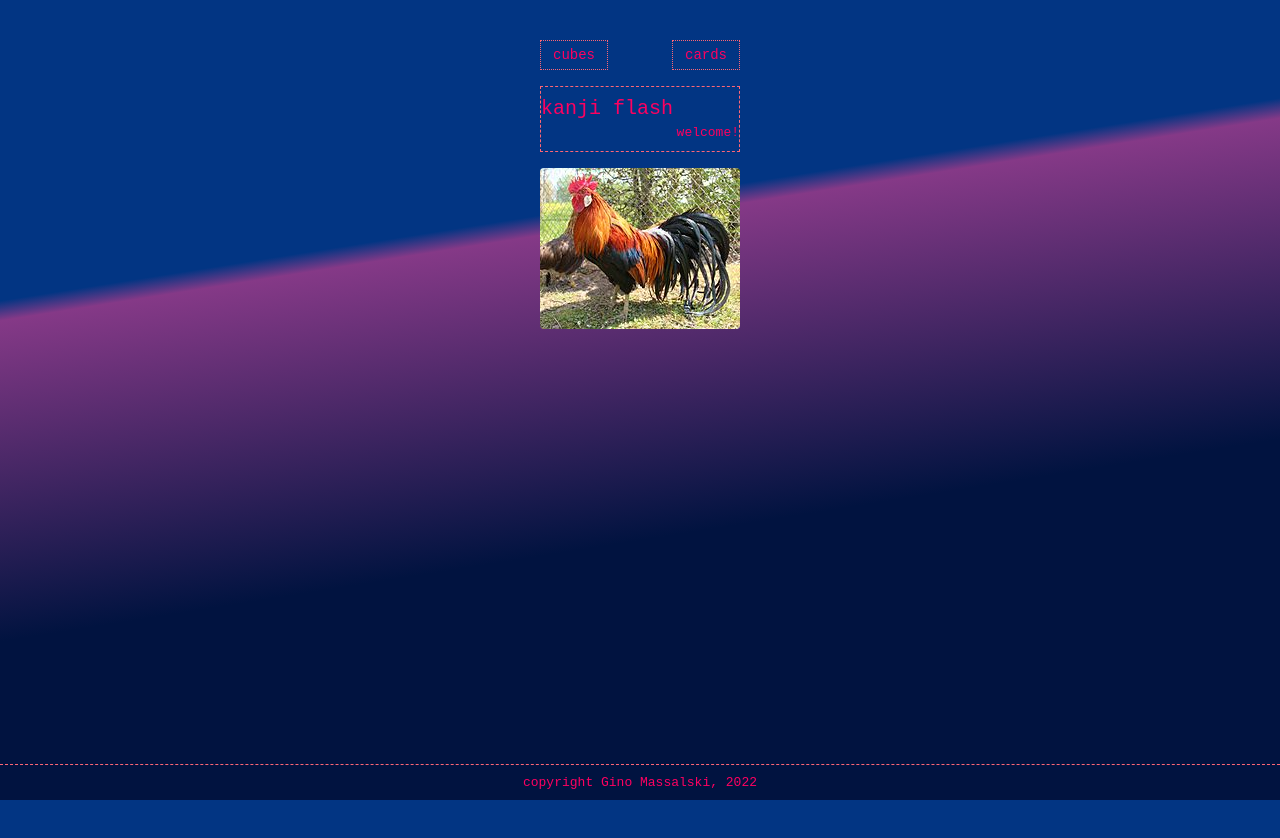
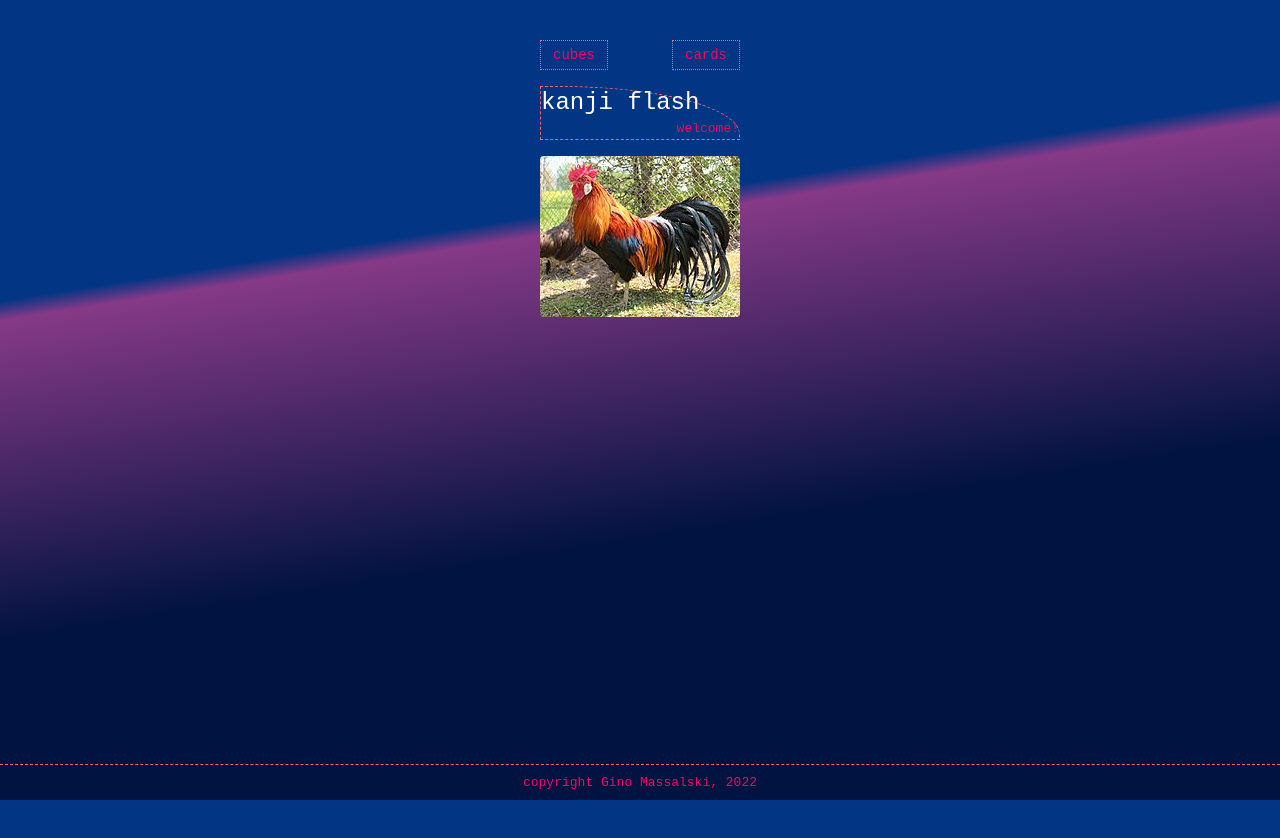
Before and after one commit to ginkgobilobatree/KanjiFlashChicken, a React (Create React App) app: page / in a window 1280 px wide. Built offline with nearby package versions, Linux system fonts and the light colour scheme.

Commit message:
style: header

```diff
--- a/src/pages/Header.jsx
+++ b/src/pages/Header.jsx
@@ -4,8 +4,8 @@ import { Link } from "react-router-dom";
 export default function Header() {
   const [cubeCard, setCubeCard] = useState("welcome!");//changes the Header to Chicken | Cubes | Cards
   const style = {
-    div: "mt-4 w-[200px] mx-auto py-2 border border-dry border-dashed",
-    h1: "text-xl text-juicy",
+    div: "mt-4 w-[200px] mx-auto border border-dry border-dashed rounded-tr-[90%]",
+    h1: "text-2xl text-[white]",
     p: "text-juicy text-right",
     nav: "mt-10",
     ul: "flex justify-between w-[200px] mx-auto items-center",
```
